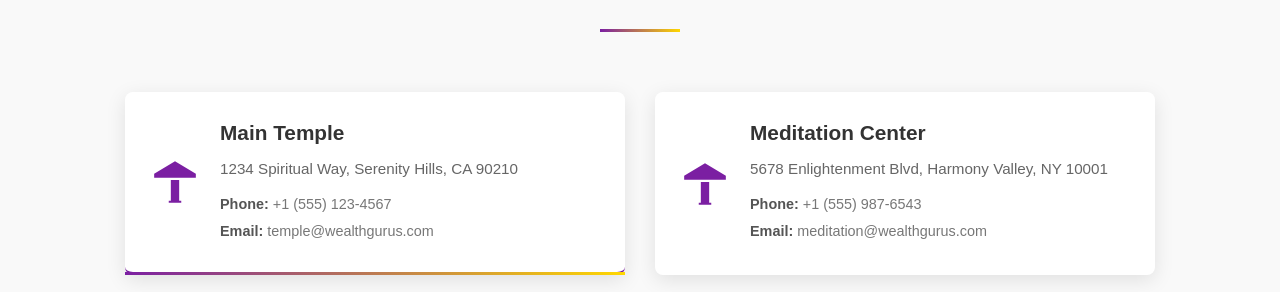
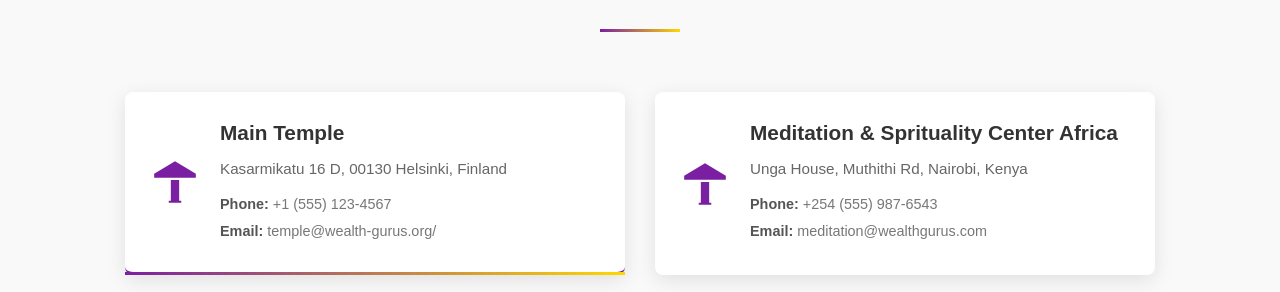
Before and after one commit to nehcracker/wealth, a React (Create React App) app: page / in a window 1280 px wide. Shown: the part 4036-4328 px from the top of the page. Built offline with nearby package versions, Linux system fonts and the light colour scheme; a web font is replaced by a local one.

Commit message:
Initial commit

```diff
--- a/src/components/SectionWidget/ContactSection.jsx
+++ b/src/components/SectionWidget/ContactSection.jsx
@@ -71,18 +71,18 @@ const ContactSection = () => {
     {
       id: 1,
       name: 'Main Temple',
-      address: '1234 Spiritual Way, Serenity Hills, CA 90210',
+      address: 'Kasarmikatu 16 D, 00130 Helsinki, Finland',
       phone: '+1 (555) 123-4567',
-      email: 'temple@wealthgurus.com',
-      mapUrl: 'https://www.google.com/maps/embed?pb=!1m18!1m12!1m3!1d3305.7152203584424!2d-118.50000000000000!3d34.000000000000000!2m3!1f0!2f0!3f0!3m2!1i1024!2i768!4f13.1!3m3!1m2!1s0x0%3A0x0!2zMzTCsDAwJzAwLjAiTiAxMTjCsDMwJzAwLjAiVw!5e0!3m2!1sen!2sus!4v1615000000000!5m2!1sen!2sus'
+      email: 'temple@wealth-gurus.org/',
+      mapUrl: 'https://www.google.com/maps/embed?pb=!1m18!1m12!1m3!1d1985.142935015046!2d24.945499776684667!3d60.161812575028144!2m3!1f0!2f0!3f0!3m2!1i1024!2i768!4f13.1!3m3!1m2!1s0x46920bc86d1452eb%3A0x3d6cd4b793d2d7fd!2sKasarmikatu%2016d%2C%2000130%20Helsinki%2C%20Finland!5e0!3m2!1sen!2ske!4v1741298984196!5m2!1sen!2ske" width="600" height="450" style="border:0;" allowfullscreen="" loading="lazy" referrerpolicy="no-referrer-when-downgrade'
     },
     {
       id: 2,
-      name: 'Meditation Center',
-      address: '5678 Enlightenment Blvd, Harmony Valley, NY 10001',
-      phone: '+1 (555) 987-6543',
+      name: 'Meditation & Sprituality Center Africa',
+      address: 'Unga House, Muthithi Rd, Nairobi, Kenya',
+      phone: '+254 (555) 987-6543',
       email: 'meditation@wealthgurus.com',
-      mapUrl: 'https://www.google.com/maps/embed?pb=!1m18!1m12!1m3!1d3022.1015489485225!2d-74.00000000000000!3d40.750000000000000!2m3!1f0!2f0!3f0!3m2!1i1024!2i768!4f13.1!3m3!1m2!1s0x0%3A0x0!2zNDDCsDQ1JzAwLjAiTiA3NMKwMDAnMDAuMCJX!5e0!3m2!1sen!2sus!4v1615000000000!5m2!1sen!2sus'
+      mapUrl: 'https://www.google.com/maps/embed?pb=!1m18!1m12!1m3!1d3988.848928338891!2d36.80473579999999!3d-1.2630472!2m3!1f0!2f0!3f0!3m2!1i1024!2i768!4f13.1!3m3!1m2!1s0x182f173b871a4741%3A0xd26b273294db1e04!2sUnga%20House!5e0!3m2!1sen!2ske!4v1741298847605!5m2!1sen!2ske" width="600" height="450" style="border:0;" allowfullscreen="" loading="lazy" referrerpolicy="no-referrer-when-downgrade'
     }
   ];
 
```
